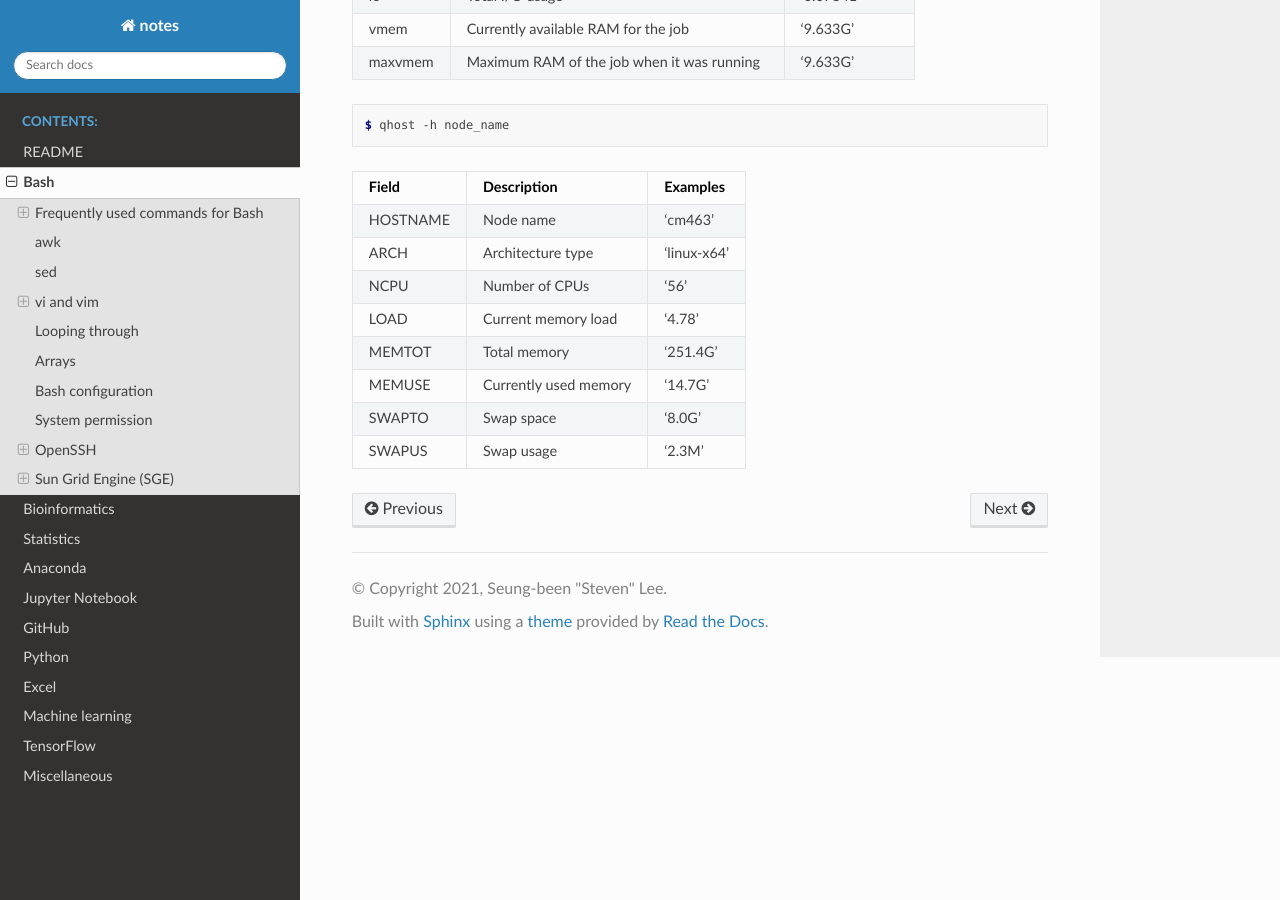
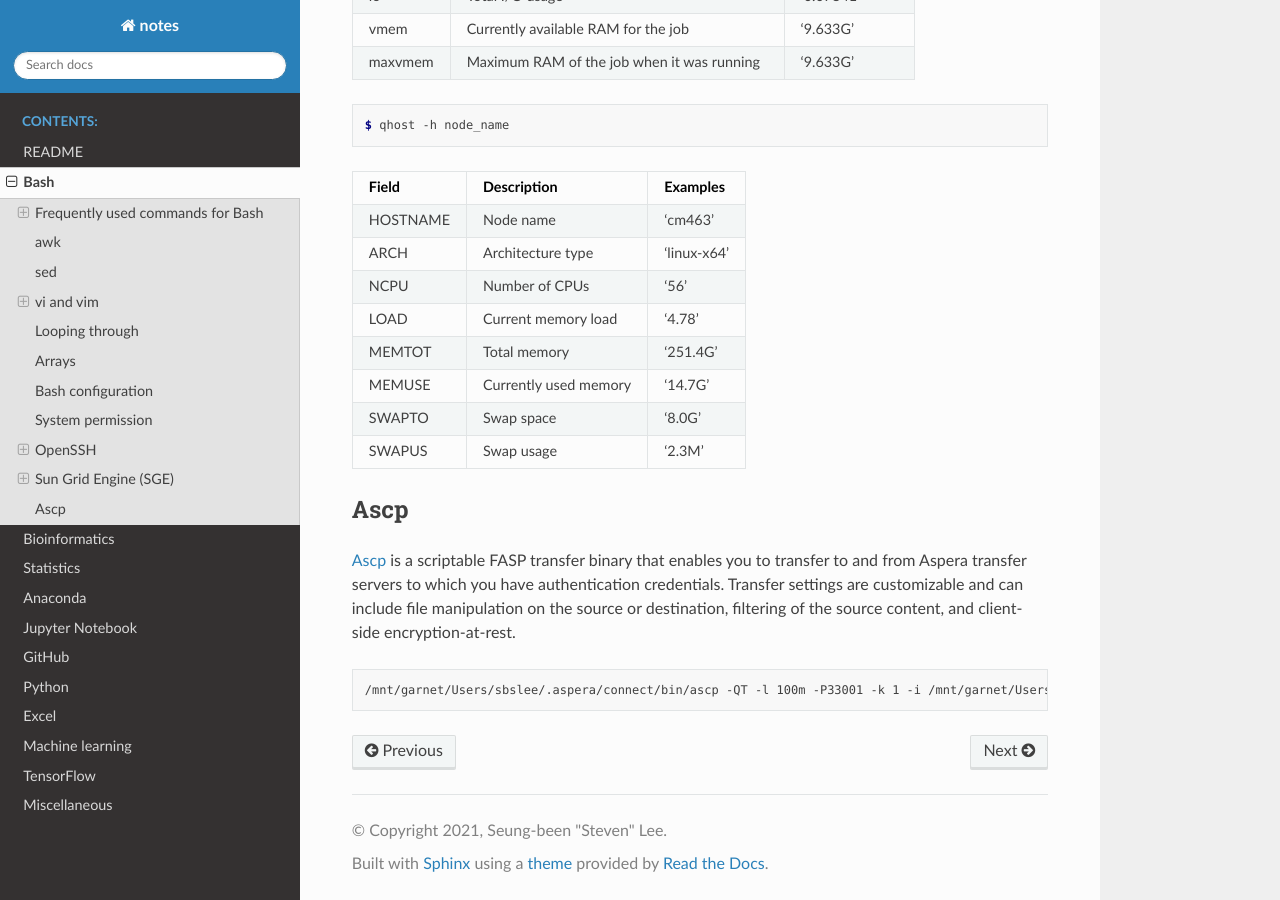
Before and after one commit to sbslee/notes, a Sphinx documentation site: the page built from docs/bash.rst, in a window 1280 px wide and 900 px high, scrolled down 17735 px. Built offline with Sphinx 7.4.7 and the Read the Docs theme 2.0.0, drawn with Linux system fonts in a browser that asks for light colours.

Commit message:
Update bash.rst

```diff
--- a/docs/bash.rst
+++ b/docs/bash.rst
@@ -938,3 +938,12 @@ Usage monitoring
 +----------+-----------------------+-------------+
 | SWAPUS   | Swap usage            | '2.3M'      |
 +----------+-----------------------+-------------+
+
+Ascp
+====
+
+`Ascp <https://www.ibm.com/docs/en/aci/3.9.2?topic=macos-ascp-transferring-from-command-line-ascp>`__ is a scriptable FASP transfer binary that enables you to transfer to and from Aspera transfer servers to which you have authentication credentials. Transfer settings are customizable and can include file manipulation on the source or destination, filtering of the source content, and client-side encryption-at-rest.
+
+.. code-block:: text
+
+    /mnt/garnet/Users/sbslee/.aspera/connect/bin/ascp -QT -l 100m -P33001 -k 1 -i /mnt/garnet/Users/sbslee/.aspera/connect/etc/asperaweb_id_dsa.openssh era-fasp@fasp.sra.ebi.ac.uk:/vol1/run/ERR323/ERR3239276/NA06985.final.cram .
```
